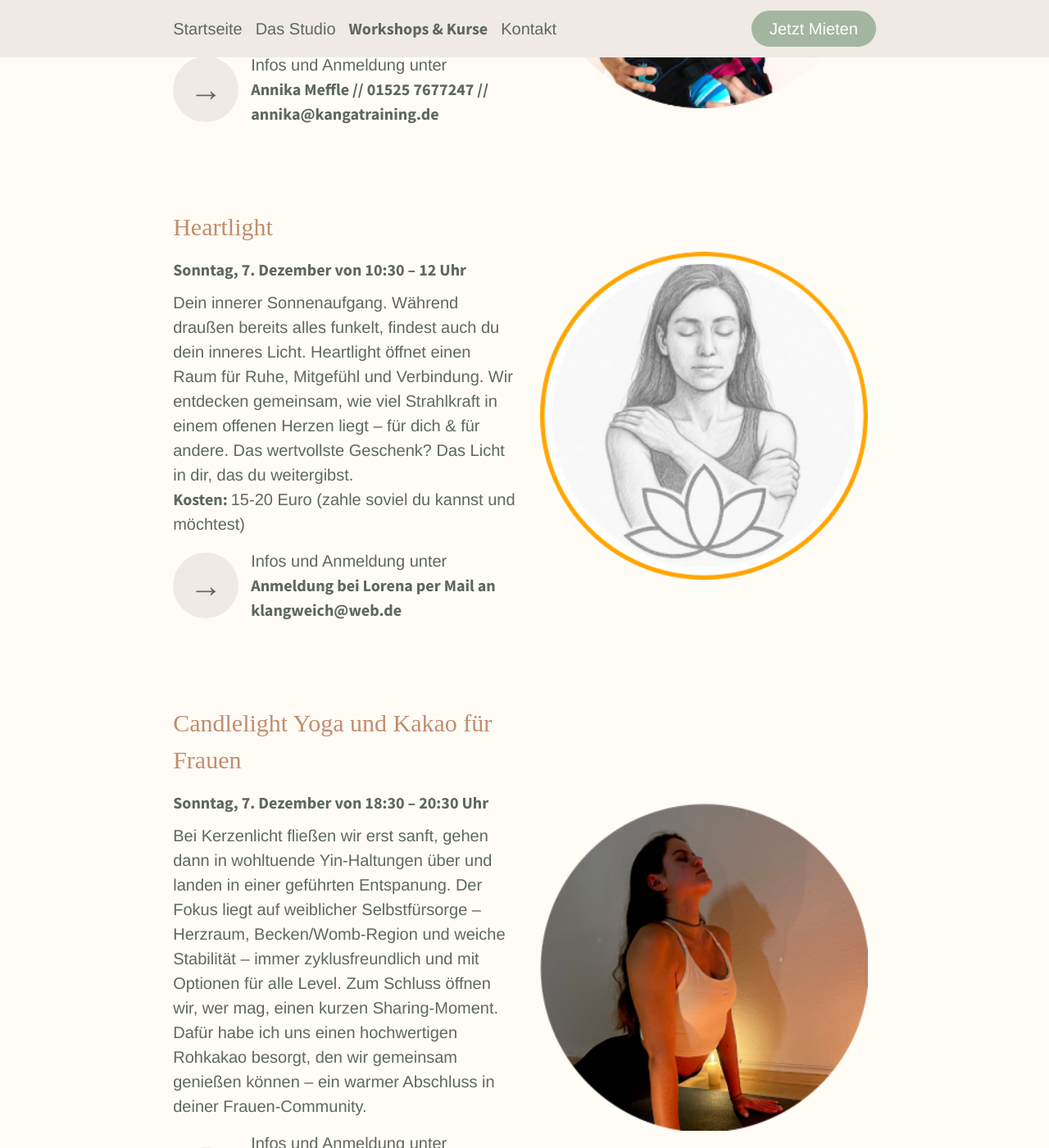
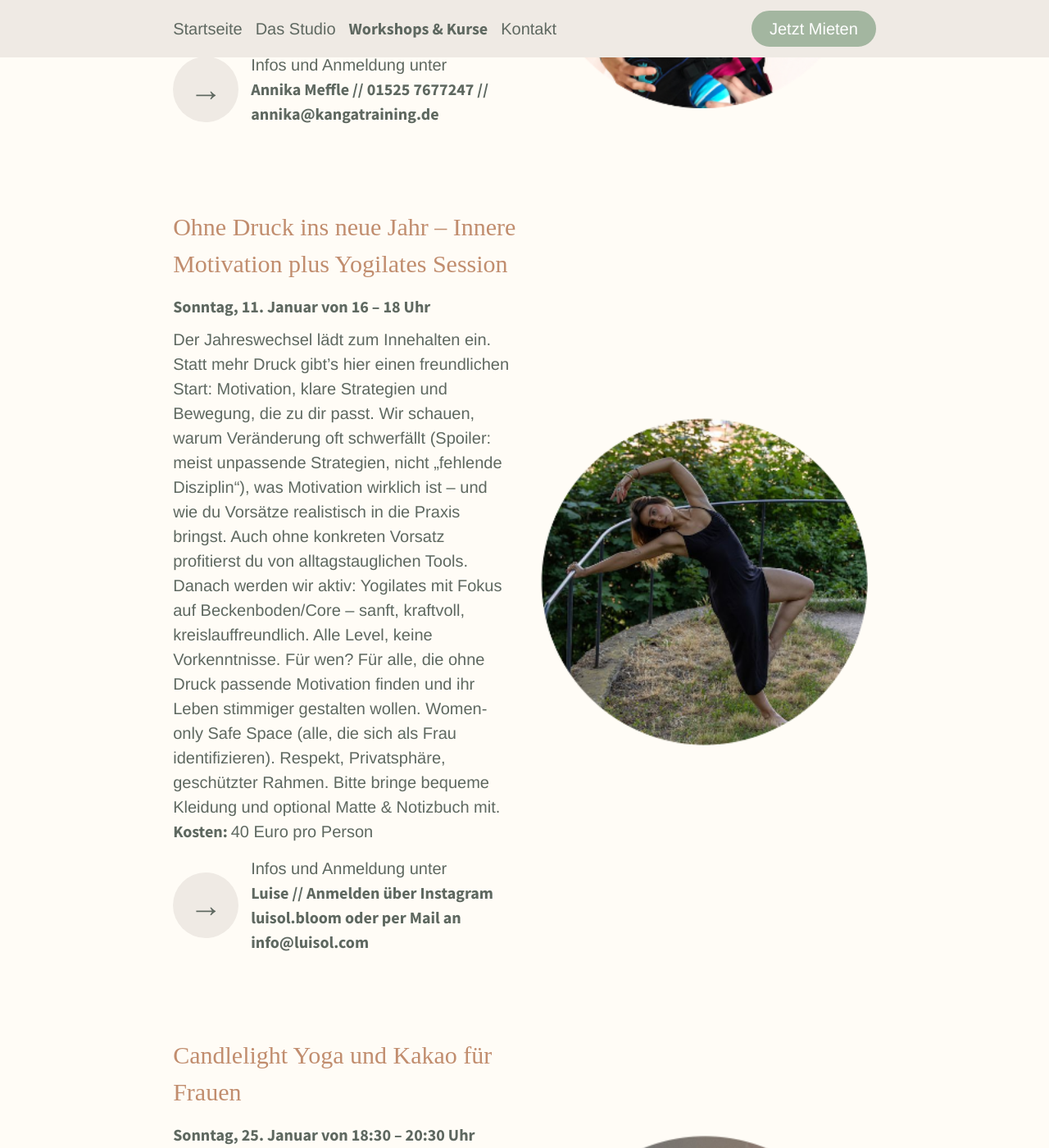
Before and after one commit to sonjafeitsch/meine-nische-website, a Jekyll site: the page built from kurse.html, in a window 1280 px wide and 1400 px high, scrolled down 1120 px. Shown: the whole window at 82% size. Built offline with Jekyll 4.4.1, drawn with Linux system fonts in a browser that asks for light colours; some web fonts are replaced; some of the changed text lies outside the part shown.

Commit message:
adjust events

```diff
--- a/kurse.html
+++ b/kurse.html
@@ -11,38 +11,28 @@ events:
     Es ist eine wohltuende Auszeit und Du kannst Energie für Deine Seele tanken. In einer liebevollen Mamarunde findest Du Motivation und Spaß."
     costs: "115 € für 8-Wochen Kurs oder 90 Euro für eine flexible 5er Karte"
     address: "Annika Meffle // 01525 7677247 // annika@kangatraining.de"
-  - name: "Heartlight"
-    image: lorena.png
-    time:  Sonntag, 7. Dezember von 10:30 – 12 Uhr
-    description: "Dein innerer Sonnenaufgang. Während draußen bereits alles funkelt, findest auch du dein inneres Licht.
-    Heartlight öffnet einen Raum für Ruhe, Mitgefühl und Verbindung. Wir entdecken gemeinsam, wie viel
-    Strahlkraft in einem offenen Herzen liegt – für dich & für andere. Das wertvollste Geschenk? Das Licht in dir, das du weitergibst."
-    costs: "15-20 Euro (zahle soviel du kannst und möchtest)"
-    address: "Anmeldung bei Lorena per Mail an klangweich@web.de"
+  - name: "Ohne Druck ins neue Jahr – Innere Motivation plus Yogilates Session"
+    image: luisa.png
+    time:  Sonntag, 11. Januar von 16 – 18 Uhr
+    description: "Der Jahreswechsel lädt zum Innehalten ein. Statt mehr Druck gibt’s hier einen freundlichen Start:
+    Motivation, klare Strategien und Bewegung, die zu dir passt. Wir schauen, warum Veränderung oft schwerfällt
+    (Spoiler: meist unpassende Strategien, nicht „fehlende Disziplin“), was Motivation wirklich ist – und wie du Vorsätze
+    realistisch in die Praxis bringst. Auch ohne konkreten Vorsatz profitierst du von alltagstauglichen Tools.
+    Danach werden wir aktiv: Yogilates mit Fokus auf Beckenboden/Core – sanft, kraftvoll, kreislauffreundlich.
+    Alle Level, keine Vorkenntnisse. Für wen? Für alle, die ohne Druck passende Motivation finden und ihr
+    Leben stimmiger gestalten wollen. Women-only Safe Space (alle, die sich als Frau identifizieren). Respekt,
+    Privatsphäre, geschützter Rahmen. Bitte bringe bequeme Kleidung und optional Matte & Notizbuch mit."
+    costs: "40 Euro pro Person"
+    address: "Luise // Anmelden über Instagram luisol.bloom oder per Mail an info@luisol.com"
   - name: "Candlelight Yoga und Kakao für Frauen"
     image: luisa2.png
-    time:  Sonntag, 7. Dezember von 18:30 – 20:30 Uhr
+    time:  Sonntag, 25. Januar von 18:30 – 20:30 Uhr
     description: "Bei Kerzenlicht fließen wir erst sanft, gehen dann in wohltuende Yin-Haltungen über und landen in einer
     geführten Entspanung. Der Fokus liegt auf weiblicher Selbstfürsorge – Herzraum, Becken/Womb-Region und
     weiche Stabilität – immer zyklusfreundlich und mit Optionen für alle Level. Zum Schluss öffnen wir, wer mag,
     einen kurzen Sharing-Moment. Dafür habe ich uns einen hochwertigen Rohkakao besorgt, den wir gemeinsam genießen
     können – ein warmer Abschluss in deiner Frauen-Community."
     address: "Luise // Anmelden über Instagram luisol.bloom oder per Mail an info@luisol.com"
-  - name: "Candle Light Yin Yoga"
-    image: lorena.png
-    time:  Sonntag, 14. Dezember von 17:30 – 19 Uhr
-    description: "Warmes Kerzenmeer. Sanfte Dehnungen. Tiefer Atem. Tragende Klänge."
-    costs: "15-20 Euro (zahle soviel du kannst und möchtest)"
-    address: "Anmeldung bei Lorena per Mail an klangweich@web.de"
-  - name: "Dein Vision Board 2026"
-    image: meditation.png
-    time:  Sonntag, 4. Januar von 14 – 17 Uhr
-    description: "Verbinde dich in diesem Workshop mit deinen Visionen, Zielen und Wünschen für das kommende Jahr. Gebe
-    ihnen auf kreative Weise Raum und mache sie auf einer individuellen Collage sichtbar. Hierdurch richtet sich
-    dein Fokus auf deine Herzensprojekte, sie werden präsenter. Durch regelmäßiges Betrachten gelangen diese
-    tiefer in dein Unterbewusstsein und lassen sich dadurch einfacher in die Tat umsetzen."
-    costs: "45 Euro (inklusive Material, Snacks und Tee)"
-    address: "Marina Heidinger // 0176 83365567"
   - name: "Psychologische und Systemische Beratung"
     image: julia.png
     time:  Auf Anfrage
--- a/studio.html
+++ b/studio.html
@@ -79,8 +79,8 @@ permalink: studio
   <div class="flex-responsive align-items-start flex-gap-3">
     <div style="flex-basis: 50%">
       <div class="mb-4">
-        Der Mietpreis beträgt pro Stunde 30 Euro. Ab einer Mietzeit von 6
-        Stunden gilt ein Tagessatz von 210 € / Tag.
+        Der Mietpreis beträgt pro Stunde 35 Euro. Ab einer Mietzeit von 7
+        Stunden gilt ein Tagessatz von 250 € / Tag.
       </div>
       <div class="text-important mb-4">
         Im Mietpreis ist die Nutzung folgender Ausstattung gemäß Hausordnung
```
